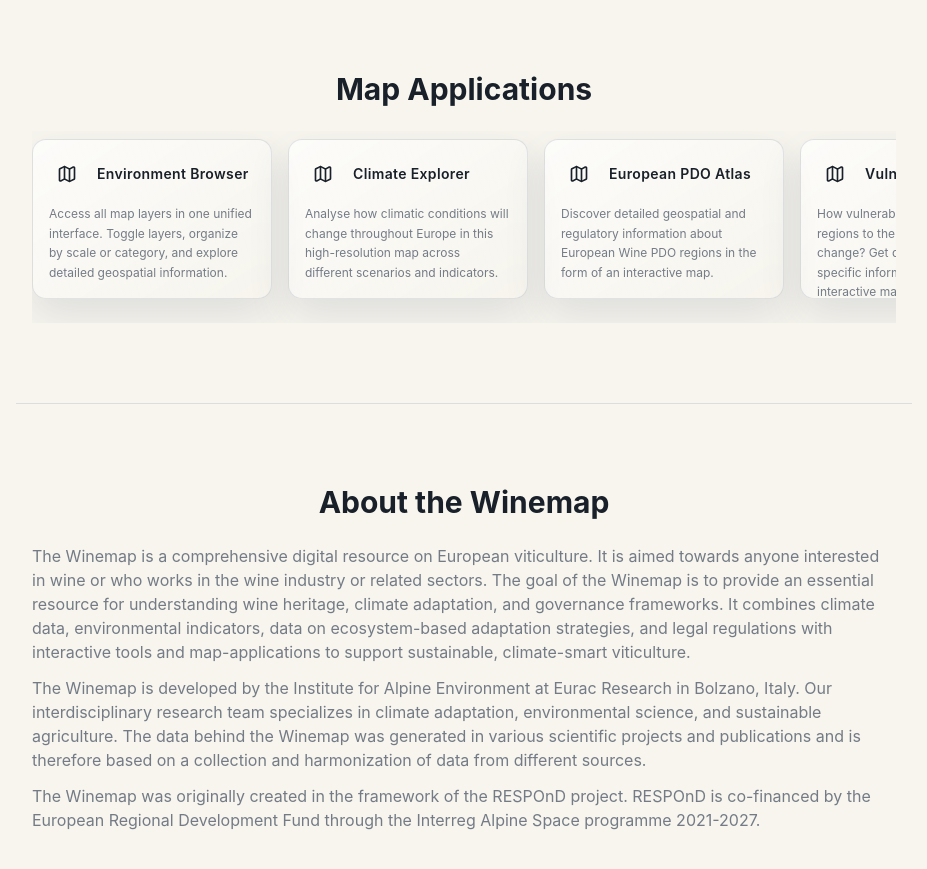
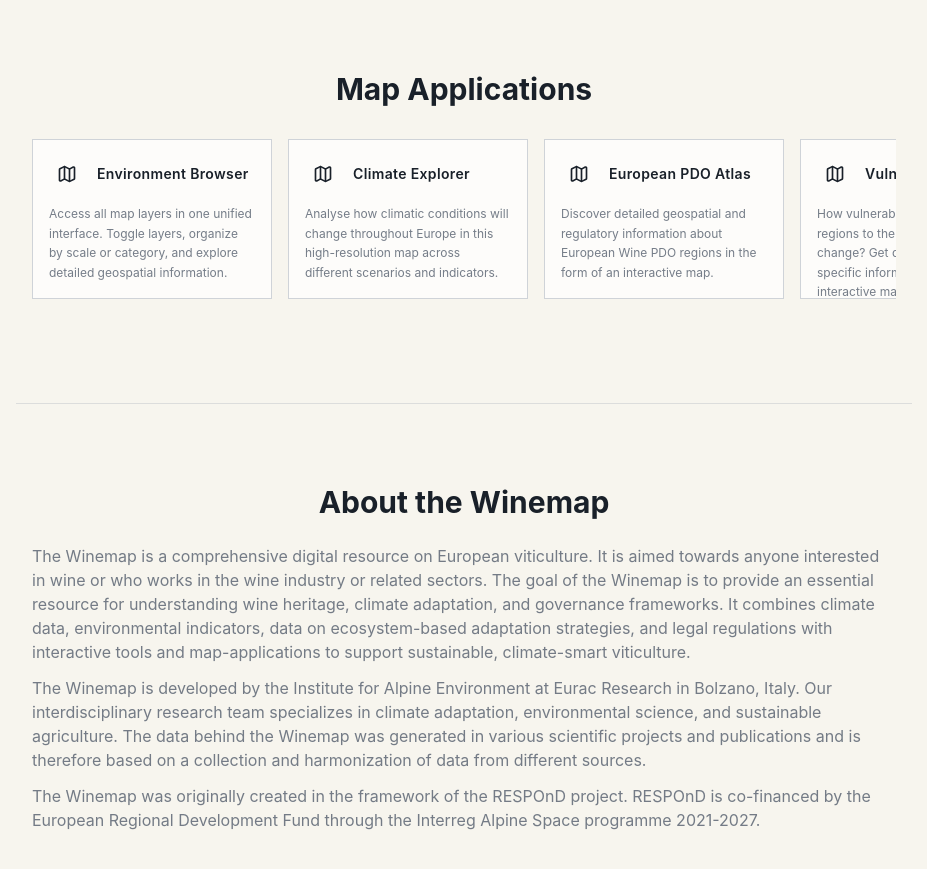
Before and after one commit to Eurac-Research/winemap, a Next.js app: page / in a window 1280 px wide. Shown: the part 900-1769 px from the top of the page, without its empty margins (176-1103 px from the left). Built offline with nearby package versions, Linux system fonts and the light colour scheme.

Commit message:
create style for interactive boxes

```diff
--- a/src/app/components/map-applications/MapApplicationCard.tsx
+++ b/src/app/components/map-applications/MapApplicationCard.tsx
@@ -1,5 +1,6 @@
 import Link from "next/link";
 import { ReactNode } from "react";
+import styles from "@/styles/Home.module.css";
 
 type MapApplicationCardProps = {
   href: string;
@@ -17,8 +18,7 @@ export default function MapApplicationCard({
   return (
     <Link
       href={href}
-      className="min-w-[220px] sm:min-w-[240px] h-40 rounded-xl snap-start transition-all duration-200 p-4 flex flex-col gap-3 hover:-translate-y-0.5 border [border-color:var(--border-soft)] bg-gradient-to-br from-[color:var(--surface-panel-muted)] to-[color:transparent] hover:from-[color:var(--surface-overlay)] hover:to-[color:var(--surface-panel-muted)] shadow-lg"
-      style={{ boxShadow: "var(--shadow-soft)" }}
+      className={`min-w-[220px] sm:min-w-[240px] h-40 snap-start p-4 flex flex-col gap-3 ${styles.interactiveBox}`}
     >
       <div className="flex items-center gap-3">
         <div className="w-9 h-9 flex items-center justify-center">
--- a/src/app/components/winemap-sections/MainAreaCard.tsx
+++ b/src/app/components/winemap-sections/MainAreaCard.tsx
@@ -1,5 +1,6 @@
 import Link from "next/link";
 import { ReactNode } from "react";
+import styles from "@/styles/Home.module.css";
 
 type MainAreaCategory = {
   href: string;
@@ -29,7 +30,7 @@ export default function MainAreaCard({
   return (
     <div
       id={id}
-      className="group relative transition-all duration-300 overflow-hidden border [border-color:var(--border-strong)] bg-[color:var(--surface-panel-muted)] hover:border-[color:var(--accent-strong)] hover:-translate-y-1.5 hover:shadow-lg"
+      className={`group relative ${styles.interactiveBox}`}
     >
       <div className="p-8 h-full flex flex-col">
         <Link href={mainHref} className="flex flex-col items-center text-center group/main">
@@ -55,7 +56,7 @@ export default function MainAreaCard({
               title={category.description}
               className="block px-3 py-2 rounded-lg transition-colors group/link hover:bg-[color:var(--accent-soft)]"
             >
-              <h3 className="font-semibold text-sm transition-colors text-[color:var(--text-base)] hover:text-[color:var(--text-strong)]">
+              <h3 className="font-semibold text-sm transition-colors text-[color:var(--text-base)] hover:font-bold">
                 {category.label}
               </h3>
             </Link>
--- a/src/styles/Home.module.css
+++ b/src/styles/Home.module.css
@@ -141,6 +141,24 @@
   flex-direction: column;
   height: 100%;
   min-height: 0;
+}
+
+.interactiveBox {
+  transition:
+    transform 300ms ease,
+    box-shadow 300ms ease,
+    border-color 300ms ease,
+    background-color 300ms ease;
+  overflow: hidden;
+  border: 1px solid var(--border-strong);
+  background-color: var(--surface-panel-muted);
+
+  &:hover {
+    background-color: var(--surface-overlay);
+    border-color: var(--accent-strong);
+    transform: translateY(-0.375rem);
+    box-shadow: var(--shadow-strong);
+  }
 }
 
 .PDOdetail {
```
